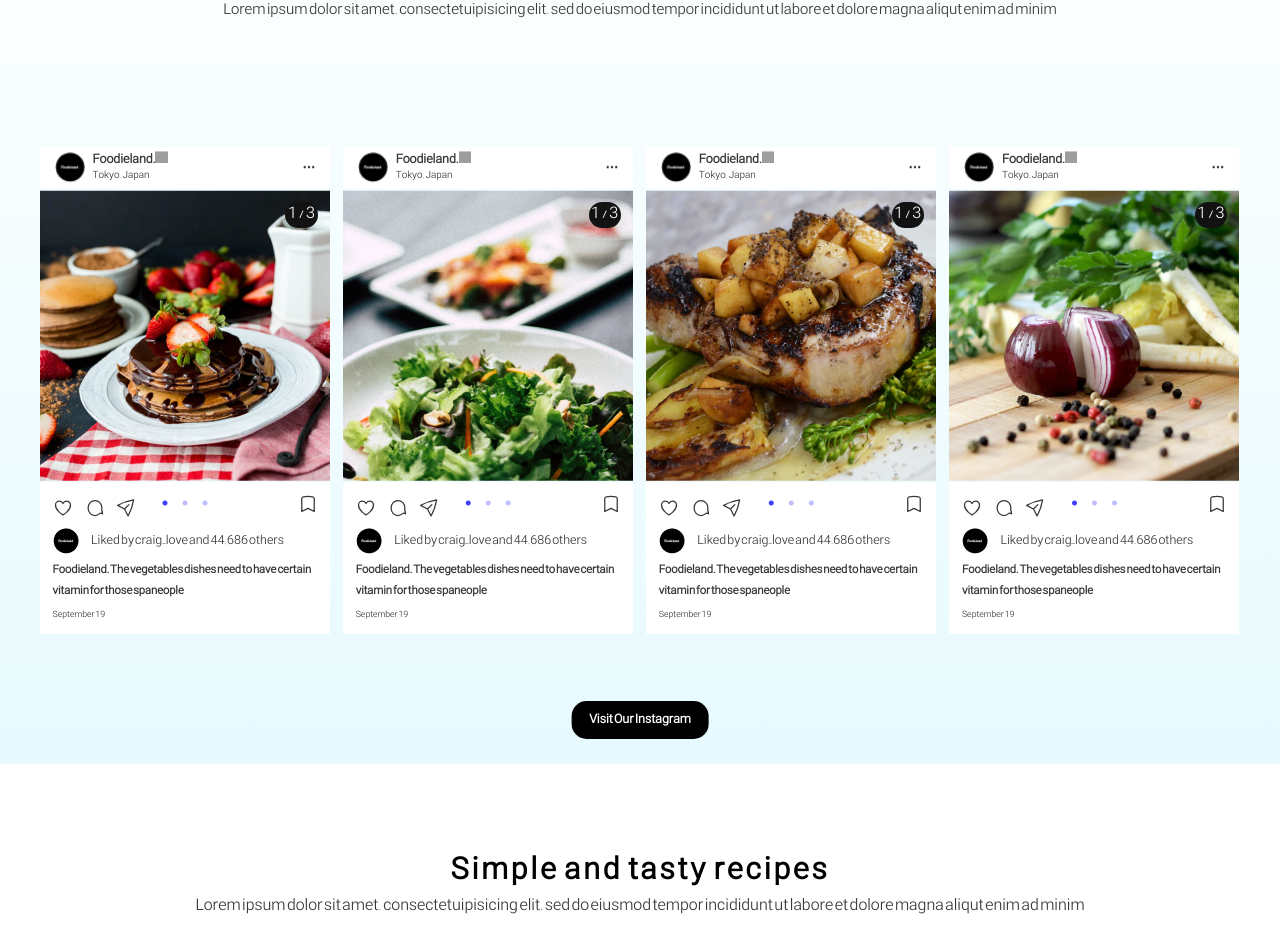
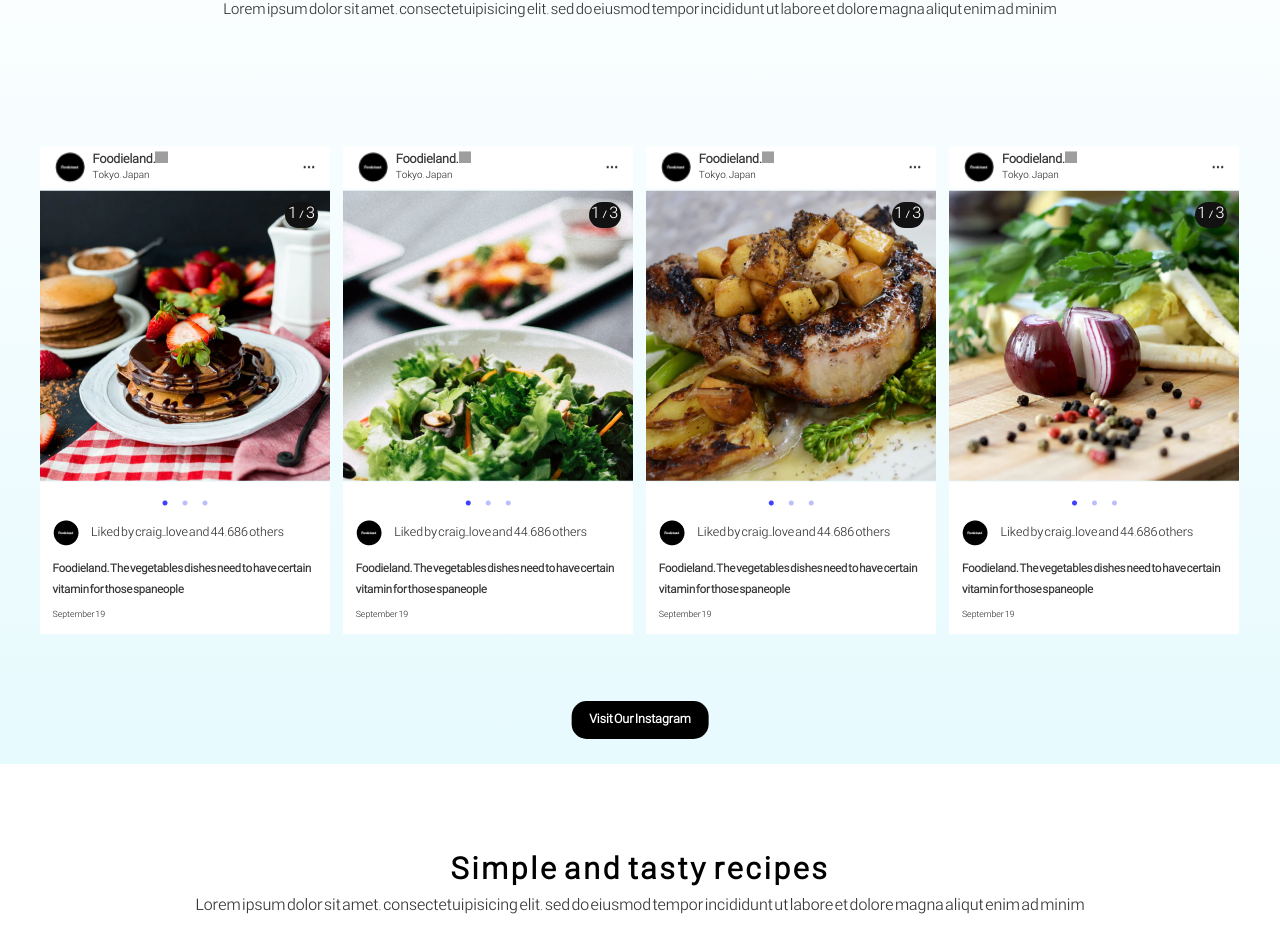
Before and after one commit to mehrdadosouli/Resturant_os, a React (Vite) app: page / in a window 1280 px wide. Shown: the part 3297-4225 px from the top of the page. Built offline with nearby package versions, Linux system fonts and the light colour scheme; grey boxes are pictures that could not be loaded.

Commit message:
fix slider for instagramCard

```diff
--- a/src/components/Instagram.jsx
+++ b/src/components/Instagram.jsx
@@ -9,10 +9,10 @@ import img7 from '../assets/Rectangle4.png'
 import { useState } from "react";
 export default function Instagram() {
   const [dataInstagram,setDataInstagram]=useState([
-    {id:1,galery:[img4,img4,img4],likeBy:'craig_love',numberLike:'44,686',txtPost:'Foodieland. The vegetables dishes need to have certain vitamin for those spaneople',date:'September 19',currentSlide:'1'},
-    {id:2,galery:[img5,img5,img5],likeBy:'craig_love',numberLike:'44,686',txtPost:'Foodieland. The vegetables dishes need to have certain vitamin for those spaneople',date:'September 19',currentSlide:'1'},
-    {id:3,galery:[img6,img6,img6],likeBy:'craig_love',numberLike:'44,686',txtPost:'Foodieland. The vegetables dishes need to have certain vitamin for those spaneople',date:'September 19',currentSlide:'1'},
-    {id:4,galery:[img7,img7,img7],likeBy:'craig_love',numberLike:'44,686',txtPost:'Foodieland. The vegetables dishes need to have certain vitamin for those spaneople',date:'September 19',currentSlide:'1'},
+    {id:1,galery:[img4,img4,img4],likeBy:'craig_love',numberLike:'44,686',txtPost:'Foodieland. The vegetables dishes need to have certain vitamin for those spaneople',date:'September 19',currentSlide:1},
+    {id:2,galery:[img5,img5,img5],likeBy:'craig_love',numberLike:'44,686',txtPost:'Foodieland. The vegetables dishes need to have certain vitamin for those spaneople',date:'September 19',currentSlide:1},
+    {id:3,galery:[img6,img6,img6],likeBy:'craig_love',numberLike:'44,686',txtPost:'Foodieland. The vegetables dishes need to have certain vitamin for those spaneople',date:'September 19',currentSlide:1},
+    {id:4,galery:[img7,img7,img7],likeBy:'craig_love',numberLike:'44,686',txtPost:'Foodieland. The vegetables dishes need to have certain vitamin for those spaneople',date:'September 19',currentSlide:1},
   ])
   return (
     <div className="px-16 py-52 bg-gradient-to-b from-primary_blue_light_0 to-primary_blue_light_100 relative">
--- a/src/components/InstagramCard.jsx
+++ b/src/components/InstagramCard.jsx
@@ -1,14 +1,12 @@
-import { useState } from "react";
+import { useState, useEffect } from "react";
 import Slider from "react-slick";
-import img from '../assets/Official_Icon.png'
-import img2 from '../assets/Oval.png'
-import img3 from '../assets/More.png'
-import img4 from '../assets/Rectangle1.png'
+import img from '../assets/Official_Icon.png';
+import img2 from '../assets/Oval.png';
+import img3 from '../assets/More.png';
+import img4 from '../assets/Rectangle1.png';
 import Loading from "./Loading";
 
 export default function InstagramCard({ dataInstagram, setDataInstagram }) {
-    const [loading, setLoading] = useState(true);
-
     // Slider settings
     const settings = {
         dots: true,
@@ -16,73 +14,63 @@ export default function InstagramCard({ dataInstagram, setDataInstagram }) {
         speed: 500,
         slidesToShow: 1,
         slidesToScroll: 1,
-        afterChange: (current) => {
-                const updatedDataInstagram = [...dataInstagram];
-                updatedDataInstagram[current].currentSlide = current + 1;
-                setDataInstagram(updatedDataInstagram);
+    };
+
+    const handleSlideChange = (nextIndex, item) => {
+        setDataInstagram(prevData=>{
+            const updateData = prevData.map(dataItem=>{
+                if(dataItem.id === item.id){
+                    return {...dataItem , currentSlide : nextIndex + 1 }
                 }
+                return dataItem
+            })
+            return updateData
+        })
     };
 
     return (
         <div className="grid lg:grid-cols-4 sm:grid-cols-2 grid-cols-1 justify-between items-center gap-5">
             {
-                dataInstagram?.map(item => <div key={item.id} className='lg:max-w-[290px] flex flex-col gap-3'>
+                dataInstagram?.map(item => (
+                    <div key={item.id} className='lg:max-w-[290px] flex flex-col gap-3'>
                         <div className='header flex justify-between items-center px-6 bg-white transform translate-y-2.5'>
                             <div className='flex justify-start items-center gap-3 py-2'>
-                            <img className='w-12 h-12' src={img2} alt="" />
+                                <img className='w-12 h-12' src={img2} alt="User avatar" />
                                 <div className='flex flex-col justify-start'>
                                     <div className='flex'>
                                         <span className='font-semibold text-xl'>Foodieland.</span>
-                                    <img className='w-5 h-5' src={img} alt="" />
+                                        <img className='w-5 h-5' src={img} alt="Verified badge" />
                                     </div>
                                     <span className='font-normal text-base'>Tokyo, Japan</span>
                                 </div>
                             </div>
                             <div>
-                            <img src={img3} alt="" />
+                                <img src={img3} alt="More options" />
                             </div>
                         </div>
                         <div className='body relative'>
-                        <Slider {...settings} >
+                            <Slider {...settings} beforeChange={(current, next) => handleSlideChange(next, item)}>
                                 {
-                                item.galery.map((img, index) =>
-                                    <div key={item.id}>
-                                        <img src={img} alt="" className="size-full object-cover" onLoad={() => setLoading(false)} />
-                                    </div>)
+                                    item.galery.map((img, index) => (
+                                        <div key={index}>
+                                            <img src={img} alt={`Gallery image ${index + 1}`} className="size-full object-cover" />
+                                        </div>
+                                    ))
                                 }
                             </Slider>
-                        <div className="absolute top-5 right-5 p-1 text-primary_Dark_Text bg-primary_Dark_background rounded-3xl">{`${item.currentSlide} / 3`} </div>
+                            <div className="absolute top-5 right-5 p-1 text-primary_Dark_Text bg-primary_Dark_background rounded-3xl">{`${item.currentSlide} / ${item.galery.length}`} </div>
                         </div>
                         <div className='footer bg-white p-5'>
-                        <div className="flex justify-between items-center">
-                            <div className='flex justify-start items-center gap-5'>
-                                <svg xmlns="http://www.w3.org/2000/svg" fill="none" viewBox="0 0 24 24" strokeWidth={1.5} stroke="currentColor" className="size-8">
-                                    <path strokeLinecap="round" strokeLinejoin="round" d="M21 8.25c0-2.485-2.099-4.5-4.688-4.5-1.935 0-3.597 1.126-4.312 2.733-.715-1.607-2.377-2.733-4.313-2.733C5.1 3.75 3 5.765 3 8.25c0 7.22 9 12 9 12s9-4.78 9-12Z" />
-                                </svg>
-                                <svg xmlns="http://www.w3.org/2000/svg" fill="none" viewBox="0 0 24 24" strokeWidth={1.5} stroke="currentColor" className="size-8 transform -rotate-90">
-                                    <path strokeLinecap="round" strokeLinejoin="round" d="M12 20.25c4.97 0 9-3.694 9-8.25s-4.03-8.25-9-8.25S3 7.444 3 12c0 2.104.859 4.023 2.273 5.48.432.447.74 1.04.586 1.641a4.483 4.483 0 0 1-.923 1.785A5.969 5.969 0 0 0 6 21c1.282 0 2.47-.402 3.445-1.087.81.22 1.668.337 2.555.337Z" />
-                                </svg>
-                                <svg xmlns="http://www.w3.org/2000/svg" fill="none" viewBox="0 0 24 24" strokeWidth={1.5} stroke="currentColor" className="size-8 transform -rotate-45 -translate-y-1">
-                                    <path strokeLinecap="round" strokeLinejoin="round" d="M6 12 3.269 3.125A59.769 59.769 0 0 1 21.485 12 59.768 59.768 0 0 1 3.27 20.875L5.999 12Zm0 0h7.5" />
-                                </svg>
+                            <div className="flex justify-start items-center mt-10 mb-5">
+                                <img src={img2} alt="User avatar" />
+                                <p className="font-normal text-xl ml-5 my-2">Liked by {item.likeBy} and {item.numberLike} others</p>
                             </div>
-                            <div>
-                                <button className="relative">
-                                    <svg xmlns="http://www.w3.org/2000/svg" fill="none" viewBox="0 0 24 24" strokeWidth={1.5} stroke="currentColor" className="size-8">
-                                        <path strokeLinecap="round" strokeLinejoin="round" d="M17.593 3.322c1.1.128 1.907 1.077 1.907 2.185V21L12 17.25 4.5 21V5.507c0-1.108.806-2.057 1.907-2.185a48.507 48.507 0 0 1 11.186 0Z" />
-                                    </svg>
-                                </button>
+                            <span className="font-semibold text-lg">{item.txtPost}</span>
+                            <h5 className="font-normal text-sm text-primary_lighten mt-3">{item.date}</h5>
                         </div>
                     </div>
-                        <div className="flex justify-start items-center my-2">
-                            <img src={img2} alt="" />
-                            <p className="font-normal text-xl ml-5 my-2">Liked by craig_love and 44,686 others</p>
-                        </div>
-                        <span className="font-semibold text-lg">Foodieland. The vegetables dishes need to have certain vitamin for those spaneople</span>
-                        <h5 className="font-normal text-sm text-primary_lighten mt-3">September 19</h5>
-                    </div>
-                </div>)
+                ))
             }
         </div>
-    )
+    );
 }
```
Lines whose indentation alone changed are shown as unchanged.
